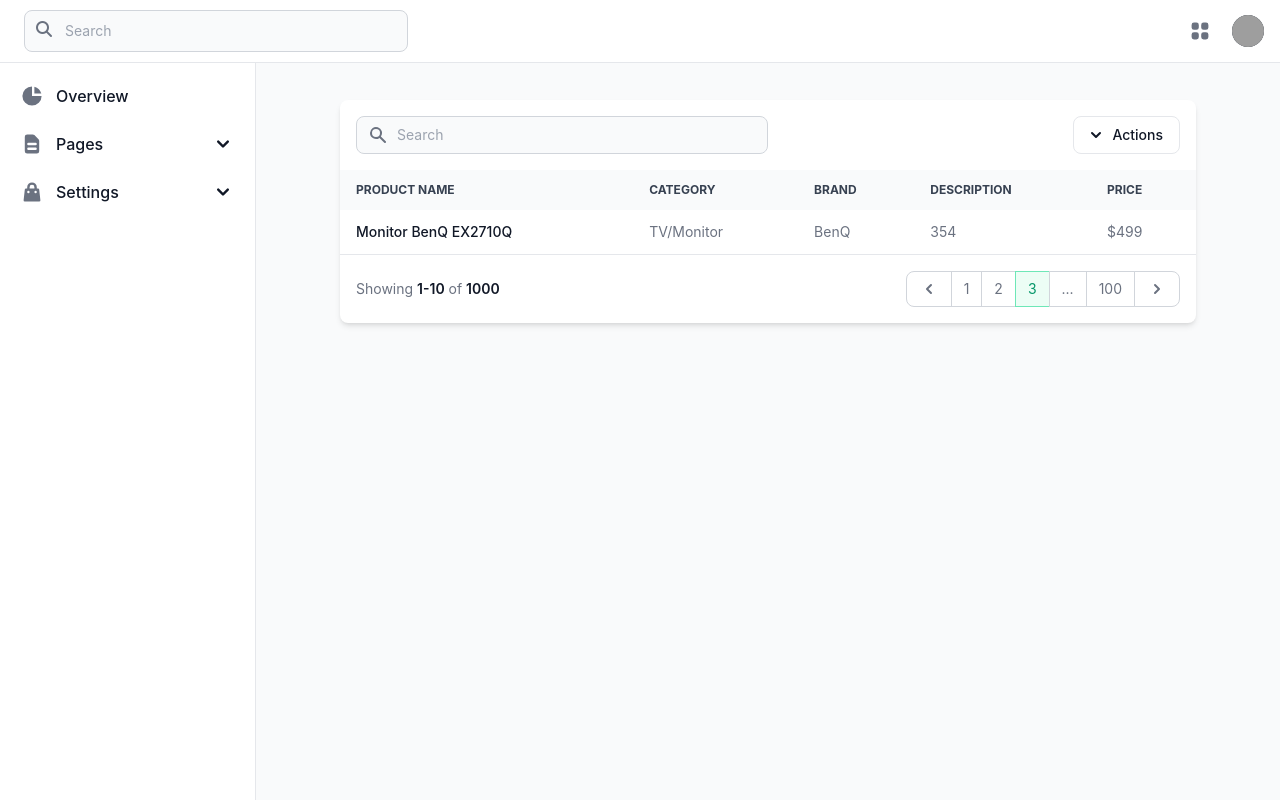
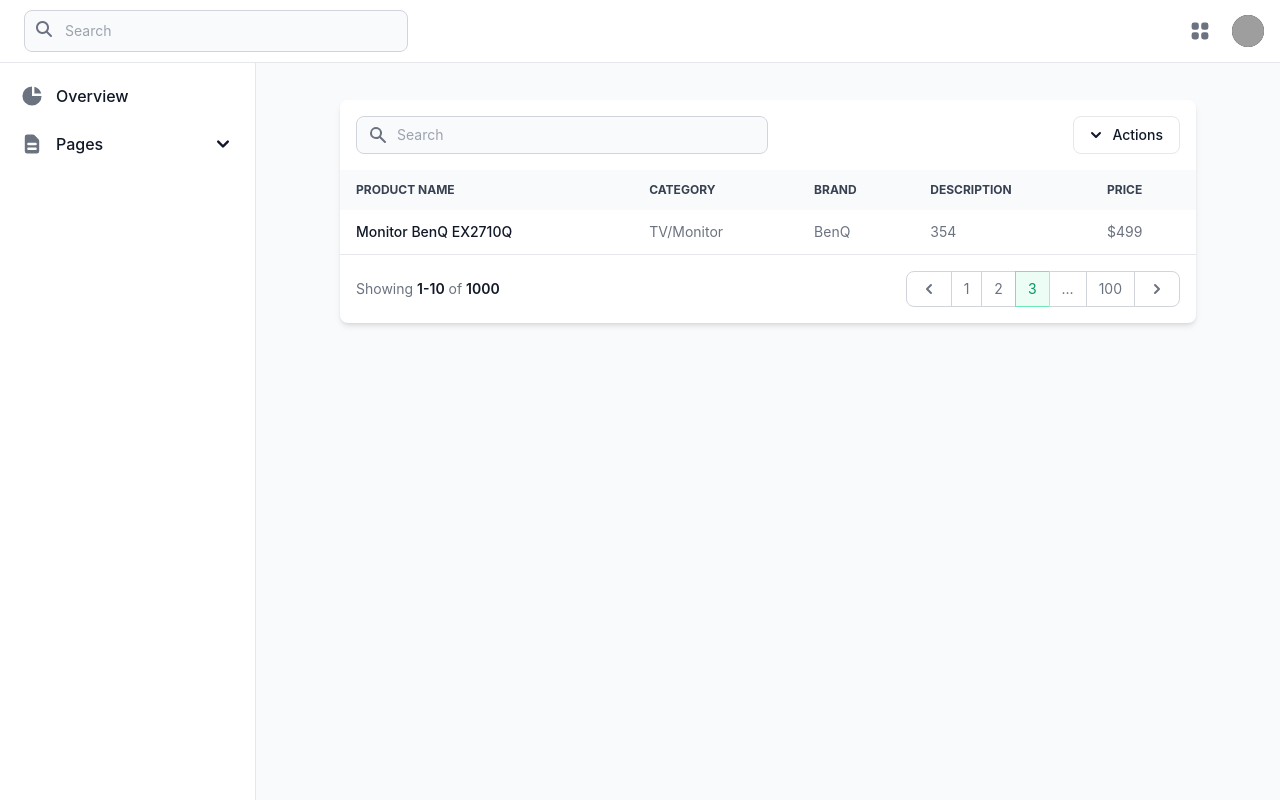
Before and after one commit to bbigbear/Django-CRM-Web, a Django app: page /dashboard in a window 1280 px wide. Run offline with Django 4.2, Linux system fonts and the light colour scheme; the visitor is signed in with stand-in values (Sample User, id 1); style sheets or scripts are compiled from the project's sources; some libraries are stand-ins or nearby versions; grey boxes are pictures that could not be loaded.

Commit message:
feat: dashboard - sidebar update

```diff
--- a/templates/dashboard/sidebar.html
+++ b/templates/dashboard/sidebar.html
@@ -6,13 +6,7 @@
             <label for="sidebar-search" class="sr-only">Search</label>
             <div class="relative">
                 <div class="flex absolute inset-y-0 left-0 items-center pl-3 pointer-events-none">
-                    <svg class="w-5 h-5 text-gray-500 dark:text-gray-400"
-                         fill="currentColor"
-                         viewBox="0 0 20 20"
-                         xmlns="http://www.w3.org/2000/svg">
-                        <path fill-rule="evenodd" clip-rule="evenodd" d="M8 4a4 4 0 100 8 4 4 0 000-8zM2 8a6 6 0 1110.89 3.476l4.817 4.817a1 1 0 01-1.414 1.414l-4.816-4.816A6 6 0 012 8z">
-                        </path>
-                    </svg>
+                    <i class="fa-solid fa-magnifying-glass w-5 h-5 text-gray-500 dark:text-gray-40"></i>
                 </div>
                 <input type="text"
                        name="search"
@@ -62,40 +56,19 @@
                 <ul id="dropdown-pages" class="hidden py-2 space-y-2">
                     <li>
                         <a href="#"
-                           class="flex items-center p-2 pl-11 w-full text-base font-normal text-gray-900 rounded-lg transition duration-75 group hover:bg-gray-100 dark:text-white dark:hover:bg-gray-700">Currecy Converter</a>
+                           class="flex items-center p-2 pl-11 w-full text-base font-normal text-gray-900 rounded-lg transition duration-75 group hover:bg-gray-100 dark:text-white dark:hover:bg-gray-700">
+                            Currecy Converter
+                        </a>
+                    </li>
+                    <li>
+                        <a href="#"
+                           class="flex items-center p-2 pl-11 w-full text-base font-normal text-gray-900 rounded-lg transition duration-75 group hover:bg-gray-100 dark:text-white dark:hover:bg-gray-700">
+                            Settings
+                        </a>
                     </li>
                 </ul>
             </li>
-            <li>
-                <button type="button"
-                        class="flex items-center p-2 w-full text-base font-medium text-gray-900 rounded-lg transition duration-75 group hover:bg-gray-100 dark:text-white dark:hover:bg-gray-700"
-                        aria-controls="dropdown-sales"
-                        data-collapse-toggle="dropdown-sales">
-                    <svg aria-hidden="true"
-                         class="flex-shrink-0 w-6 h-6 text-gray-500 transition duration-75 group-hover:text-gray-900 dark:text-gray-400 dark:group-hover:text-white"
-                         fill="currentColor"
-                         viewBox="0 0 20 20"
-                         xmlns="http://www.w3.org/2000/svg">
-                        <path fill-rule="evenodd" d="M10 2a4 4 0 00-4 4v1H5a1 1 0 00-.994.89l-1 9A1 1 0 004 18h12a1 1 0 00.994-1.11l-1-9A1 1 0 0015 7h-1V6a4 4 0 00-4-4zm2 5V6a2 2 0 10-4 0v1h4zm-6 3a1 1 0 112 0 1 1 0 01-2 0zm7-1a1 1 0 100 2 1 1 0 000-2z" clip-rule="evenodd">
-                        </path>
-                    </svg>
-                    <span class="flex-1 ml-3 text-left whitespace-nowrap">Settings</span>
-                    <svg aria-hidden="true"
-                         class="w-6 h-6"
-                         fill="currentColor"
-                         viewBox="0 0 20 20"
-                         xmlns="http://www.w3.org/2000/svg">
-                        <path fill-rule="evenodd" d="M5.293 7.293a1 1 0 011.414 0L10 10.586l3.293-3.293a1 1 0 111.414 1.414l-4 4a1 1 0 01-1.414 0l-4-4a1 1 0 010-1.414z" clip-rule="evenodd">
-                        </path>
-                    </svg>
-                </button>
-                <ul id="dropdown-sales" class="hidden py-2 space-y-2">
-                    <li>
-                        <a href="#"
-                           class="flex items-center p-2 pl-11 w-full text-base font-normal text-gray-900 rounded-lg transition duration-75 group hover:bg-gray-100 dark:text-white dark:hover:bg-gray-700">Profile</a>
-                    </li>
-                </ul>
-            </li>
-        </ul>
-    </div>
+        </li>
+    </ul>
+</div>
 </aside>
```
